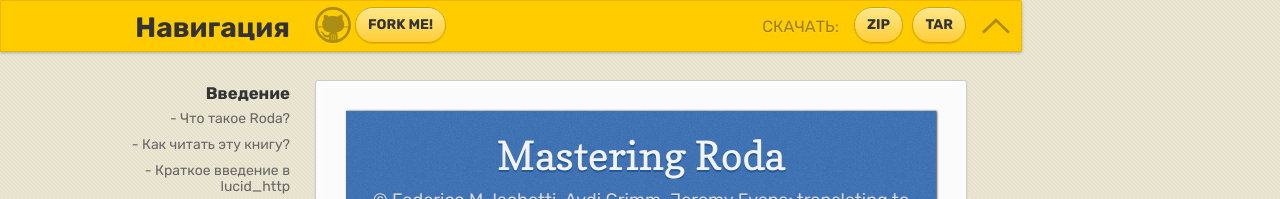
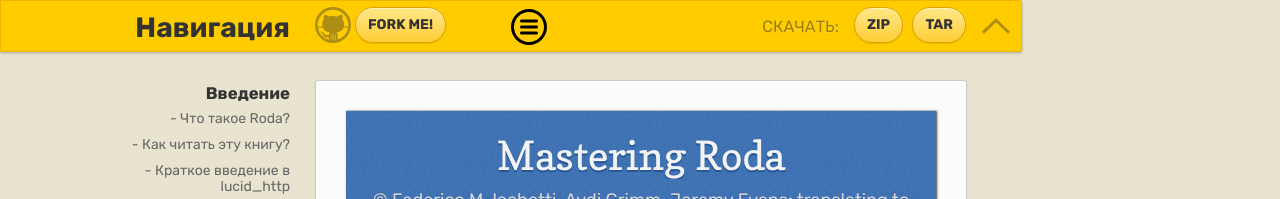
Before and after one commit to denisborovensky/github-pages-ebook-template, a Jekyll site: the page built from index.md, in a window 1280 px wide. Shown: the top 199 px of the page. Built offline with Jekyll 4.4.1, drawn with Linux system fonts in a browser that asks for light colours; some web fonts are replaced; our own code applies the rules of GitHub Pages for plain Markdown files.

Commit message:
fix: change menu button position

```diff
--- a/_layouts/default.html
+++ b/_layouts/default.html
@@ -16,25 +16,23 @@
     {% include head-custom.html %}
   </head>
   <body>
-    <header>
-      <div class="menu">
-        <a class="menu-triger" href="#"></a>
-        <div class="menu-popup">
-          <a class="menu-close" href="#"></a>
-          <ul>
-            <li><a href="#">URL 1</a></li>
-            <li><a href="#">URL 2</a></li>
-            <li><a href="#">URL 3</a></li>
-          </ul>
-        </div>
-      </div>
-    </header>
       <div id="banner">
         <div id="nav-header">
           <h2>Навигация</h2>
         </div>
         <a href="{{ site.github.repository_url }}"><img id="logo" src="{{ '/assets/images/octocat-logo.svg' | relative_url }}"></a>
         <a href="{{ site.github.repository_url | append: '/fork' }}" class="button fork"><strong>FORK ME!</strong></a>
+        <div class="menu">
+          <a class="menu-triger" href="#"></a>
+          <div class="menu-popup">
+            <a class="menu-close" href="#"></a>
+            <ul>
+              <li><a href="#">URL 1</a></li>
+              <li><a href="#">URL 2</a></li>
+              <li><a href="#">URL 3</a></li>
+            </ul>
+          </div>
+        </div>
         {% if site.show_downloads %}
           <div class="downloads">
             <span>Скачать:</span>
--- a/_sass/jekyll-theme-leap-day.scss
+++ b/_sass/jekyll-theme-leap-day.scss
@@ -164,17 +164,14 @@
   font-weight:700;
 }
 
-header {
-	position: relative;
-}
 .menu-triger {
 	display: block;
-	width: 25px;
-	height: 17px;
+	width: 36px;
+	height: 36px;
 	background: url(../images/menu-icon.svg) 0 0 repeat;
 	position: absolute;
 	left: 50%;
-	top: 28px;
+	top: 8px;
 }
 .menu-close {
 	display: block;
```
